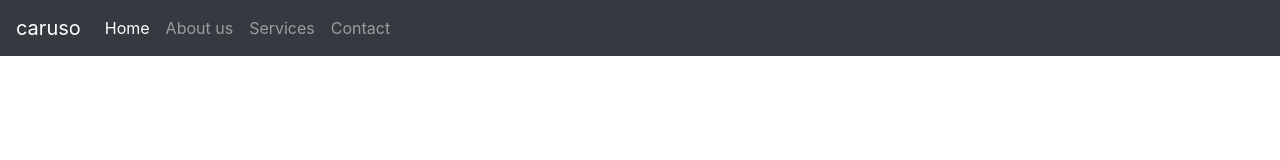
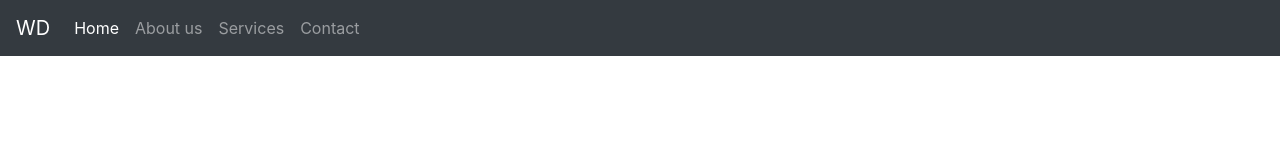
Before and after one commit to gerardoasilva/web-design-act, a plain HTML site: page index.html in a window 1280 px wide. Drawn offline with nearby package versions, Linux system fonts and the light colour scheme.

Commit message:
Change brand

```diff
--- a/index.html
+++ b/index.html
@@ -16,7 +16,7 @@
 <body>
 
     <nav class="navbar navbar-expand-lg navbar-dark bg-dark fixed-top">
-        <a class="navbar-brand" href="#">caruso</a>
+        <a class="navbar-brand" href="#">WD</a>
         <button class="navbar-toggler" type="button" data-toggle="collapse" data-target="#navbarSupportedContent"
             aria-controls="navbarSupportedContent" aria-expanded="false" aria-label="Toggle navigation">
             <span class="navbar-toggler-icon"></span>
```
